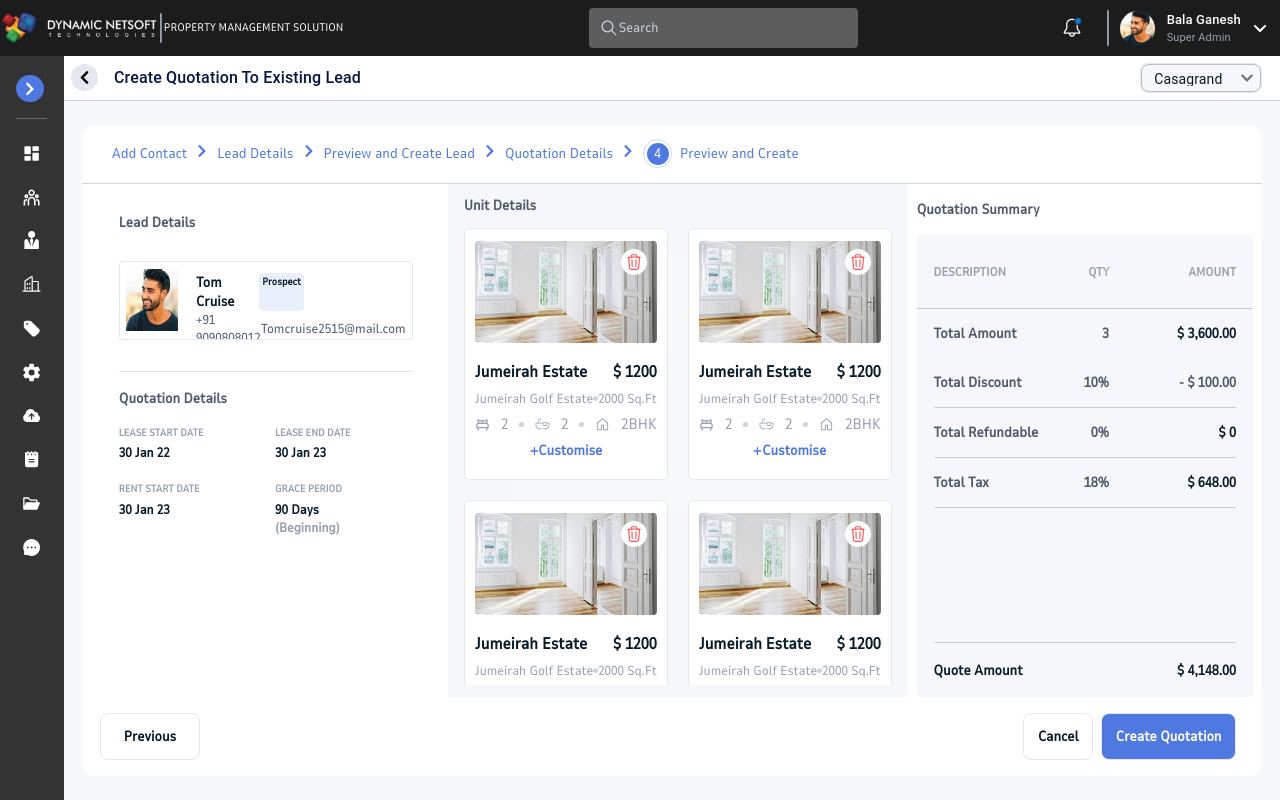
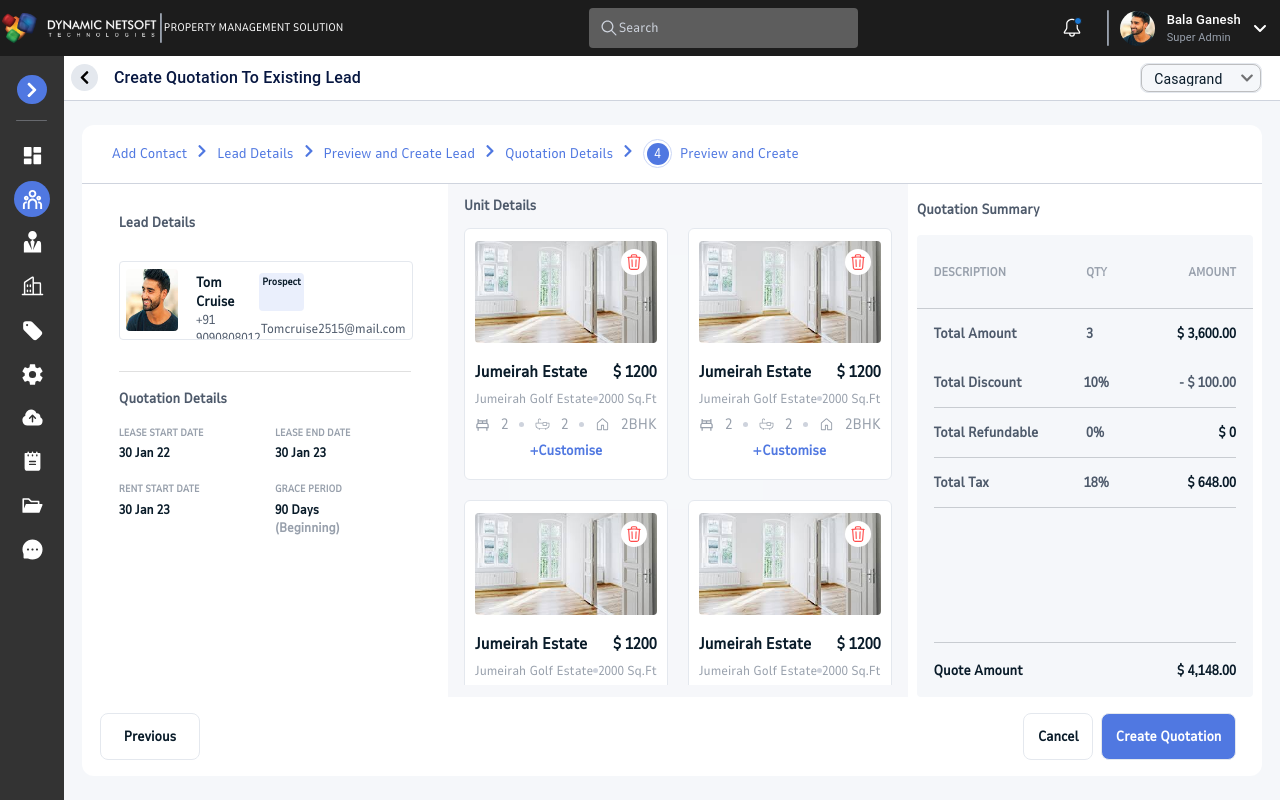
Before and after one commit to thayanithi15-git/Dynamic-Netsoft, a React (Vite) app: page / in a window 1280 px wide. Built offline with nearby package versions, Linux system fonts and the light colour scheme.

Commit message:
quotation-summary

```diff
--- a/src/components/quotationdetails/quotationdetails.jsx
+++ b/src/components/quotationdetails/quotationdetails.jsx
@@ -11,7 +11,7 @@ export default function Quotationdetails() {
           <Box className="quotation-titles">
             <Box className="quatation-total-title">
               <Box sx={{ width: "100%" }}>DESCRIPTION</Box>
-              <Box>QTY</Box>
+              <Box className="quotation-middle-value">QTY</Box>
             </Box>
             <Box>AMOUNT</Box>
           </Box>
@@ -19,14 +19,14 @@ export default function Quotationdetails() {
           <Box className="quotation-totals">
             <Box className="quatation-total-title">
               <Box sx={{ width: "100%" }}>Total Amount</Box>
-              <Box>3</Box>
+              <Box className="quotation-middle-value">3</Box>
             </Box>
             <Box sx={{ color: "#091B29" }}>$ 3,600.00</Box>
           </Box>
           <Box className="quotation-totals">
             <Box className="quatation-total-title">
               <Box sx={{ width: "100%" }}>Total Discount</Box>
-              <Box>10%</Box>
+              <Box className="quotation-middle-value">10%</Box>
             </Box>
             <Box>- $ 100.00</Box>
           </Box>
@@ -34,7 +34,7 @@ export default function Quotationdetails() {
           <Box className="quotation-totals">
             <Box className="quatation-total-title">
               <Box sx={{ width: "100%" }}>Total Refundable</Box>
-              <Box>0%</Box>
+              <Box className="quotation-middle-value">0%</Box>
             </Box>
             <Box sx={{ color: "#091B29" }}>$ 0</Box>
           </Box>
@@ -42,7 +42,7 @@ export default function Quotationdetails() {
           <Box className="quotation-totals">
             <Box className="quatation-total-title">
               <Box sx={{ width: "100%" }}>Total Tax</Box>
-              <Box>18%</Box>
+              <Box className="quotation-middle-value">18%</Box>
             </Box>
             <Box sx={{ color: "#091B29" }}>$ 648.00</Box>
           </Box>
--- a/src/components/sidebar/sidebar.jsx
+++ b/src/components/sidebar/sidebar.jsx
@@ -1,62 +1,40 @@
 import { Box, Divider } from "@mui/material";
-import React from "react";
+import React, { useEffect, useState } from "react";
 import "../../styles/sidebar.css";
 import { FaChevronRight } from "react-icons/fa";
-import { RiDashboardFill } from "react-icons/ri";
-import { RiTeamLine } from "react-icons/ri";
+import { RiDashboardFill, RiTeamLine } from "react-icons/ri";
 import { ImUserTie } from "react-icons/im";
 import { PiBuildings } from "react-icons/pi";
 import { HiTag } from "react-icons/hi2";
 import { IoSettingsSharp } from "react-icons/io5";
 import { HiCloudArrowUp } from "react-icons/hi2";
 import { PiNotepadFill } from "react-icons/pi";
-import { AiFillFolderOpen } from "react-icons/ai";
-import { AiFillMessage } from "react-icons/ai";
+import { AiFillFolderOpen, AiFillMessage } from "react-icons/ai";
 
-export default function Sidebar() {
+export default function Sidebar({onIconclick}) {
+  const [clickedIcon, setClickedIcon] = useState(2);
 
-    const Icons = [
-        {
-            id: 1,
-            icon: <RiDashboardFill />
-        },
-        {
-            id: 2,
-            icon: <RiTeamLine />
-        },
-        {
-            id: 3,
-            icon: <ImUserTie />
-        },
-        {
-            id: 4,
-            icon: <PiBuildings />
-        },
-        {
-            id: 5,
-            icon: <HiTag />
-        },
-        {
-            id: 6,
-            icon: <IoSettingsSharp />
-        },
-        {
-            id: 7,
-            icon: <HiCloudArrowUp />
-        },
-        {
-            id: 8,
-            icon: <PiNotepadFill />
-        },
-        {
-            id: 9,
-            icon: <AiFillFolderOpen />
-        },
-        {
-            id: 10,
-            icon: <AiFillMessage />
-        },
-    ]
+  const Icons = [
+    { id: 1, icon: <RiDashboardFill /> },
+    { id: 2, icon: <RiTeamLine /> },
+    { id: 3, icon: <ImUserTie /> },
+    { id: 4, icon: <PiBuildings /> },
+    { id: 5, icon: <HiTag /> },
+    { id: 6, icon: <IoSettingsSharp /> },
+    { id: 7, icon: <HiCloudArrowUp /> },
+    { id: 8, icon: <PiNotepadFill /> },
+    { id: 9, icon: <AiFillFolderOpen /> },
+    { id: 10, icon: <AiFillMessage /> }
+  ];
+
+  const handleClick = (id) => {
+    setClickedIcon(id);
+    onIconclick(id);
+  };
+
+  useEffect(() => {
+    onIconclick(clickedIcon);
+  }, [clickedIcon, onIconclick]);
 
   return (
     <Box className="sidebar-contents">
@@ -65,10 +43,16 @@ export default function Sidebar() {
       </Box>
       <Divider className="sidebar-hr" orientation="horizontal" flexItem />
       <Box className="sidebar-icon-container">
-        {Icons.map((icons) => (
-        <Box key={icons.id} className="sidebar-icon-container">
-          <Box className="sidebar-subicons">{icons.icon}</Box>
-        </Box>
+        {Icons.map((item) => (
+          <Box
+            key={item.id}
+            className={`sidebar-subicons ${
+              clickedIcon === item.id ? "clicked" : ""
+            }`}
+            onClick={() => handleClick(item.id)}
+          >
+            {item.icon}
+          </Box>
         ))}
       </Box>
     </Box>
--- a/src/pages/home/home.jsx
+++ b/src/pages/home/home.jsx
@@ -1,44 +1,63 @@
-import React from 'react';
-import '../../styles/home.css';
-import { Box } from '@mui/material';
-import Header from '../../components/header/header';
-import Sidebar from '../../components/sidebar/sidebar';
-import Bodyheader from '../../components/bodyheader/bodyheader';
-import Bodyroutings from '../../components/bodyroutings/bodyroutings';
-import Leaddetails from '../../components/leaddetails/leaddetails';
-import Unitdetails from '../../components/unitdetails/unitdetails';
-import Quotationdetails from '../../components/quotationdetails/quotationdetails';
-import Bodyfooter from '../../components/bodyfooter/bodyfooter';
+import React, { useEffect, useState } from "react";
+import "../../styles/home.css";
+import { Box } from "@mui/material";
+import Header from "../../components/header/header";
+import Sidebar from "../../components/sidebar/sidebar";
+import Bodyheader from "../../components/bodyheader/bodyheader";
+import Bodyroutings from "../../components/bodyroutings/bodyroutings";
+import Leaddetails from "../../components/leaddetails/leaddetails";
+import Unitdetails from "../../components/unitdetails/unitdetails";
+import Quotationdetails from "../../components/quotationdetails/quotationdetails";
+import Bodyfooter from "../../components/bodyfooter/bodyfooter";
 
 export default function Home() {
+  const [clickedIcon, setClickedIcon] = useState();
+
+  const handleclickedIcon = (onIconclick) => {
+    setClickedIcon(onIconclick);
+    console.log("Icon clicked = ", onIconclick);
+  };
+
   return (
     <Box className="home-page">
       <Box className="home-header">
-            <Header/>
+        <Header />
       </Box>
       <Box className="home-body">
         <Box className="home-sidebar">
-                <Sidebar/>
+          <Sidebar onIconclick={handleclickedIcon} />
         </Box>
+        {clickedIcon == 2 ? (
           <Box className="home-main">
             <Box className="home-main-header">
-                    <Bodyheader/>
+              <Bodyheader />
             </Box>
             <Box className="home-maincontents-container">
               <Box className="home-maincontents">
                 <Box className="home-body-header">
-                            <Bodyroutings/>
+                  <Bodyroutings />
                 </Box>
                 <Box className="home-body-mainpages">
-                            <Box className="home-body-leaddetails"><Leaddetails/></Box>
-                            <Box className="home-body-unitdetails"><Unitdetails/></Box>
-                            <Box className="home-body-quotationdetails"><Quotationdetails/></Box>
+                  <Box className="home-body-leaddetails">
+                    <Leaddetails />
                   </Box>
-                        <Box className="home-body-footer"><Bodyfooter/></Box>
+                  <Box className="home-body-unitdetails">
+                    <Unitdetails />
+                  </Box>
+                  <Box className="home-body-quotationdetails">
+                    <Quotationdetails />
+                  </Box>
+                </Box>
+                <Box className="home-body-footer">
+                  <Bodyfooter />
                 </Box>
               </Box>
             </Box>
           </Box>
+        ) : (
+          ""
+        )}
       </Box>
-  )
+    </Box>
+  );
 }
--- a/src/styles/leaddetails.css
+++ b/src/styles/leaddetails.css
@@ -37,6 +37,7 @@
     height: 80%;
     width: 80%;
     display: flex;
+    border-radius: 4px;
 }
 .leaddetail-maindetails{
     width: 100%;
--- a/src/styles/quotationdetails.css
+++ b/src/styles/quotationdetails.css
@@ -76,3 +76,7 @@
     font-weight: bold;
     color: #091B29;
 }
+.quotation-middle-value{
+    width: 15%;
+    /* background-color: #091B29; */
+}
--- a/src/styles/sidebar.css
+++ b/src/styles/sidebar.css
@@ -10,7 +10,7 @@
 .sidebar-icon-container{
     display: flex;
     flex-direction: column;
-    /* align-items: center; */
+    align-items: center;
     justify-content: center;
     /* height: 100%; */
     width: 100%;
@@ -24,7 +24,7 @@
     /* height: 100%; */
     /* width: 100%; */
     border-radius: 50px;
-    font-size: 15px;
+    font-size: 17px;
 
 }
 .sidebar-hr {
@@ -34,12 +34,15 @@
     height: 1px;
     border-radius: 50px;
 }
-.sidebar-subicons{
+.sidebar-subicons {
     display: flex;
     color: white;
     padding: 20%;
-    /* height: 100%; */
-    /* width: 100%; */
     border-radius: 50px;
     font-size: 23px;
-}
+    cursor: pointer;
+  }
+  .sidebar-subicons.clicked {
+    background-color: #5078E1;
+    color: white;
+  }
```
Also changed, not shown: src/components/bodyheader/bodyheader.jsx (line endings or trailing spaces). Lines whose indentation alone changed are shown as unchanged.
